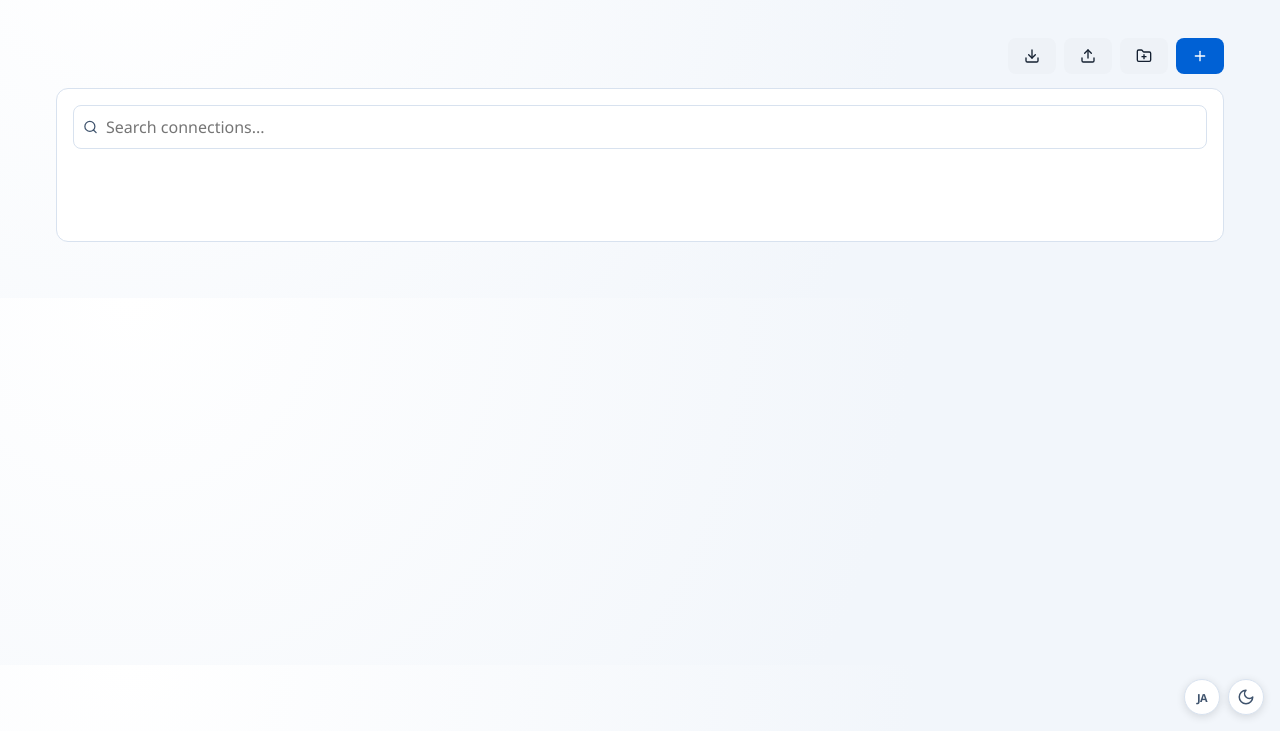
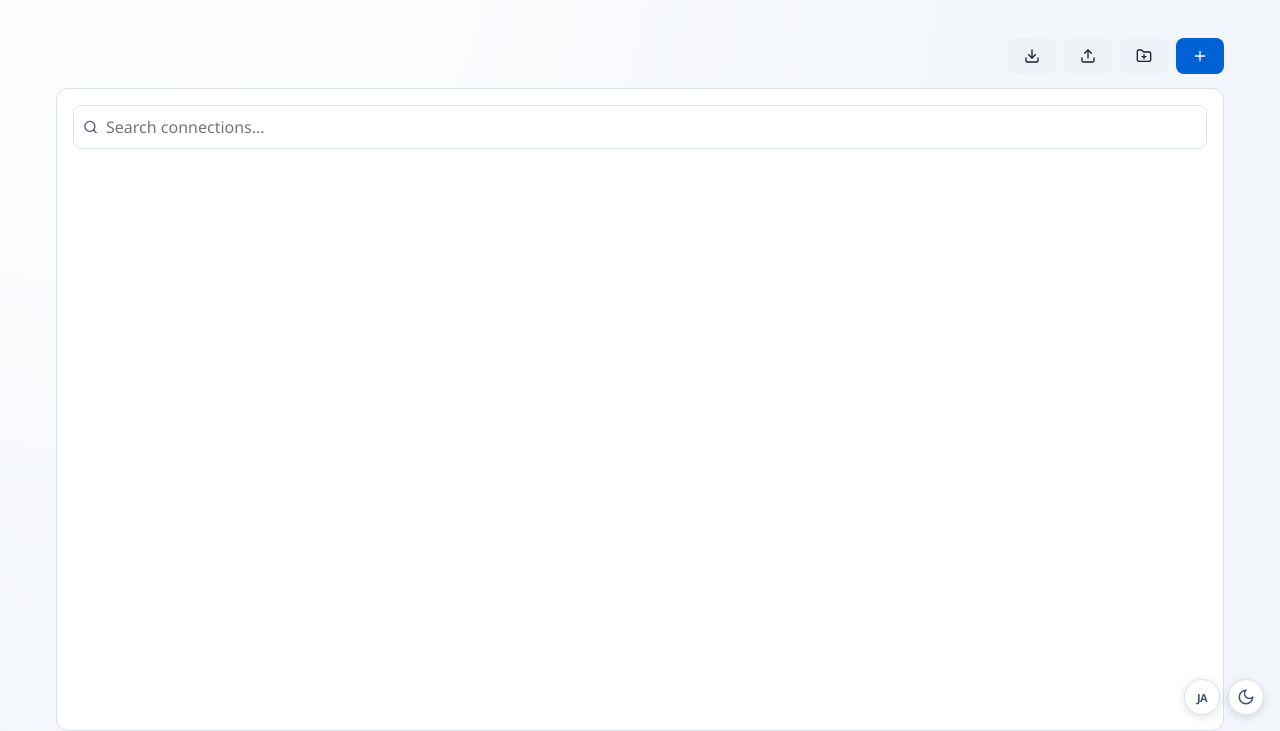
Before and after one commit to kan/musql, a plain HTML site: page ui/index.html in a window 1280 px wide. Shown: the part 69-800 px from the top of the page. Drawn offline with Linux system fonts and the light colour scheme.

Commit message:
Fix main window scroll: keep list inside panel with slim scrollbar
- Make main layout fixed-height flex so header stays pinned
- Panel and tree fill remaining space, only tree scrolls
- Add global slim 6px rounded scrollbar styling

Co-Authored-By: Claude Opus 4.6 <noreply@anthropic.com>

```diff
--- a/ui/style.css
+++ b/ui/style.css
@@ -73,6 +73,12 @@ html.dark {
 }
 
 * { box-sizing: border-box; }
+
+/* Slim scrollbar */
+::-webkit-scrollbar { width: 6px; height: 6px; }
+::-webkit-scrollbar-track { background: transparent; }
+::-webkit-scrollbar-thumb { background: var(--sub); border-radius: 3px; }
+::-webkit-scrollbar-thumb:hover { background: var(--ink); }
 body {
   margin: 0;
   font-family: "Segoe UI", "Yu Gothic UI", sans-serif;
@@ -82,8 +88,12 @@ body {
 
 main {
   max-width: 1200px;
-  margin: 24px auto;
-  padding: 0 16px 32px;
+  margin: 0 auto;
+  padding: 24px 16px 0;
+  height: 100vh;
+  display: flex;
+  flex-direction: column;
+  overflow: hidden;
 }
 
 h1 { margin-top: 0; margin-bottom: 8px; display: inline-flex; align-items: center; gap: 8px; }
@@ -130,6 +140,11 @@ h1 { margin-top: 0; margin-bottom: 8px; display: inline-flex; align-items: cente
   border-radius: 12px;
   padding: 16px;
   margin-top: 14px;
+  min-height: 0;
+  flex: 1;
+  display: flex;
+  flex-direction: column;
+  overflow: hidden;
 }
 .panel > h2:first-child {
   margin: 0 0 8px;
@@ -344,6 +359,8 @@ pre {
   padding-bottom: 24px;
   min-height: 60px;
   user-select: none;
+  flex: 1;
+  overflow-y: auto;
 }
 
 .tree-item {
```
